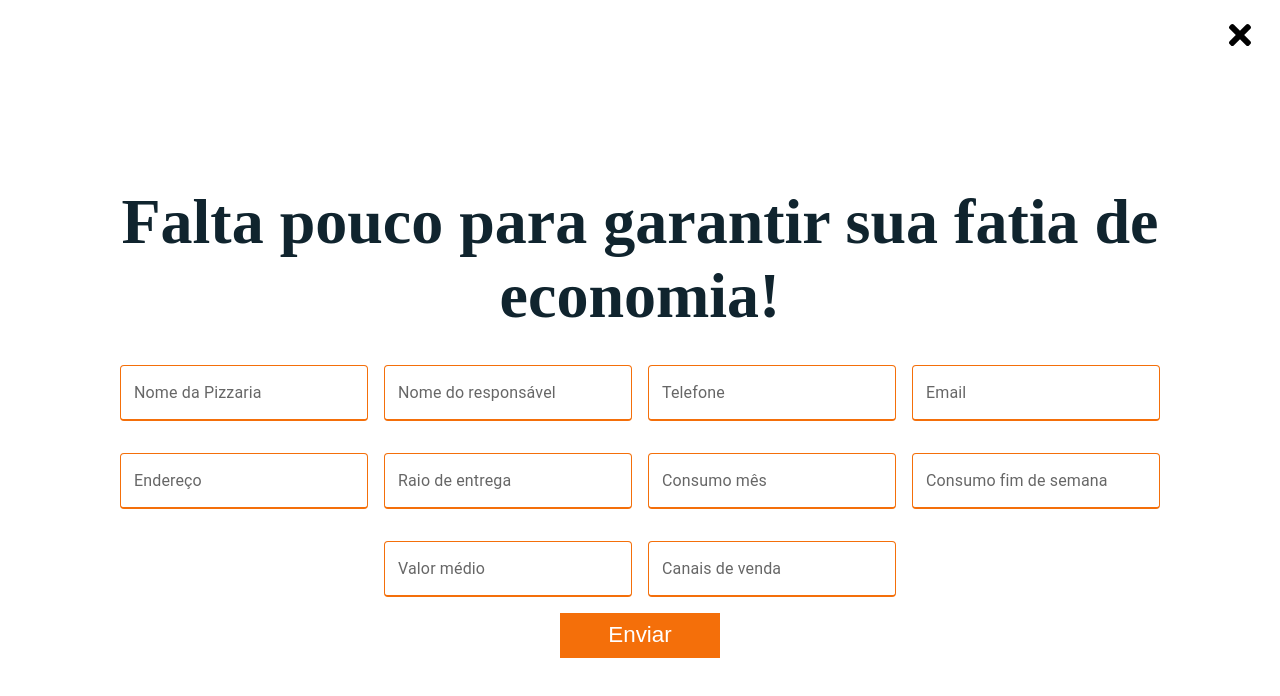
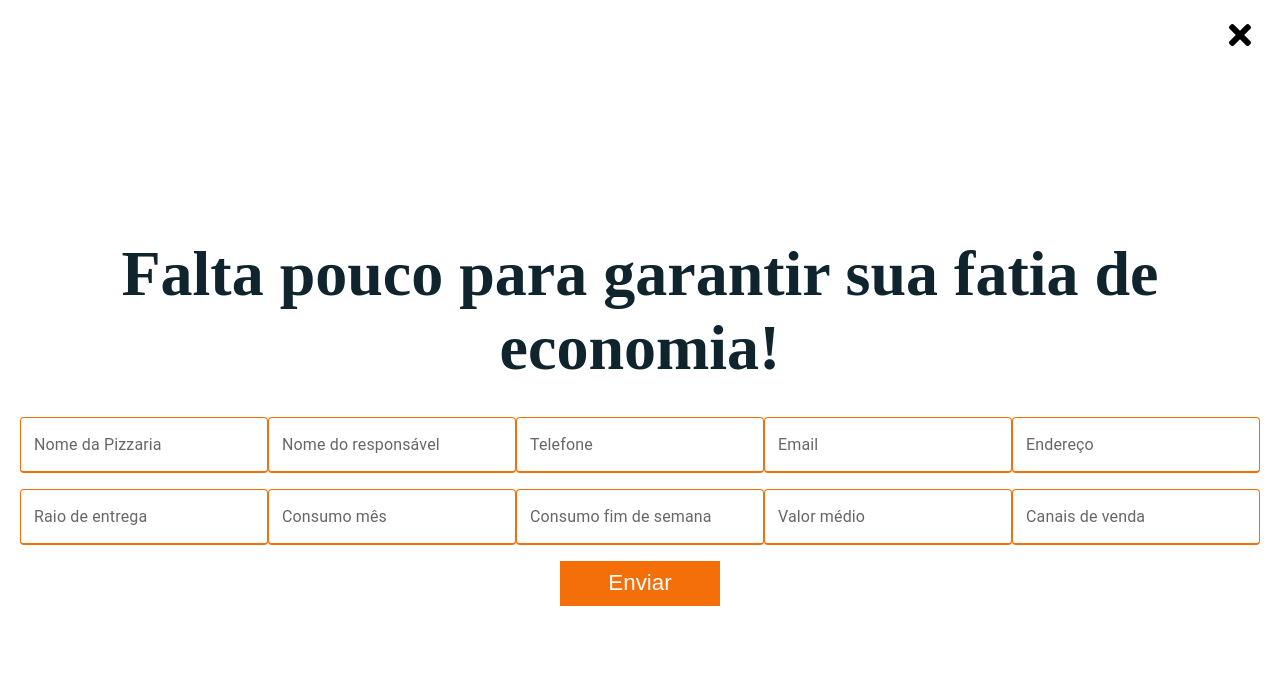
Before and after one commit to cristianosbarbosadev/CriativBox_LP, a React (Create React App) app: page / in a window 1280 px wide. Both pictures are taken after a click on the button "Faça seu cadastro". Shown: the part 3055-3751 px from the top of the page. Built offline with nearby package versions, Linux system fonts and the light colour scheme.

Commit message:
pendencias

```diff
--- a/package.json
+++ b/package.json
@@ -9,6 +9,8 @@
 		"@testing-library/jest-dom": "^5.16.5",
 		"@testing-library/react": "^13.3.0",
 		"@testing-library/user-event": "^13.5.0",
+		"axios": "^1.4.0",
+		"next": "^13.4.2",
 		"react": "^18.2.0",
 		"react-dom": "^18.2.0",
 		"react-icons": "^4.4.0",
--- a/src/components/FormResgister/FormRegister.jsx
+++ b/src/components/FormResgister/FormRegister.jsx
@@ -1,4 +1,4 @@
-import React from 'react';
+import React, { useState } from 'react';
 import {
   FormRegisterContainer,
   FormRegisterButton,
@@ -10,26 +10,86 @@ import Box from '@mui/material/Box';
 import { ThemeProvider, useTheme } from '@mui/material/styles';
 import { customTheme } from './FormRegisterElements';
 import TextField from '@mui/material/TextField';
-
-
-
+import axios from 'axios';
 
 function FormRegister() {
   const outerTheme = useTheme();
-
 
   const handleClose = () => {
     window.location.reload();
   };
 
+  //Declaração de estado para os inputs
+
+  const [data, setData] = useState({
+    nomePizzaria: '',
+    nomeResponsavel: '',
+    telefone: '',
+    email: '',
+    endereco: '',
+    raioEntrega: '',
+    consumoMes: '',
+    consumoFimDeSemana: '',
+    valorMedio: '',
+    canaisVenda: '',
+  });
+
+  //Declarar a variavel para receber a mensagem
+  const [msg, setMsg] = useState('');
+
+  //Receber os dados dos inputs
+
+  const valorInput = e => setData({ ...data, [e.target.name]: e.target.value });
+
+  //Enviar os dados para o backend
+
+  const sendMsg = async e => {
+    e.preventDefault();
+    console.log(`Nome da Pizzaria: ${data.nomePizzaria}`);
+    console.log(`Nome do Responsavel: ${data.nomeResponsavel}`);
+    console.log(`Telefone: ${data.telefone}`);
+    console.log(`Email: ${data.email}`);
+    console.log(`Endereco: ${data.endereco}`);
+    console.log(`Raio de entrega: ${data.raioEntrega}`);
+    console.log(`Consumo mes: ${data.consumoMes}`);
+    console.log(`Consumo fim de semana: ${data.consumoFimDeSemana}`);
+    console.log(`Valor medio: ${data.valorMedio}`);
+    console.log(`Canais venda: ${data.canaisVenda}`);
+
+    const headers = {
+      'Content-Type': 'application/json',
+    };
+    await axios.post('http://localhost:8080/cadastro', data, headers)
+      .then(response => {
+        setMsg(response.data.cadastro);
+        setData({
+          nomePizzaria: '',
+          nomeResponsavel: '',
+          telefone: '',
+          email: '',
+          endereco: '',
+          raioEntrega: '',
+          consumoMes: '',
+          consumoFimDeSemana: '',
+          valorMedio: '',
+          canaisVenda: '',
+        });
+      })
+      .catch(error => {
+        setMsg(error.response.data.cadastro);
+      });
+  };
   return (
-    <FormRegisterContainer >
+    <FormRegisterContainer>
       <Icon onClick={handleClose}>
         <CloseIcon />
       </Icon>
       <FormRegisterHeading>
         Falta pouco para garantir sua fatia de economia!
       </FormRegisterHeading>
+
+      {/* mensagem de sucesso ou erro  */}
+      {msg ? <p>{msg}</p> : ''}
 
       {/* Inputs */}
       <Box
@@ -41,48 +101,100 @@ function FormRegister() {
           justifyContent: 'center',
         }}
       >
+        <form onSubmit={sendMsg}>
           <ThemeProvider theme={customTheme(outerTheme)}>
-          <TextField label="Nome da Pizzaria" type="Phone" />
+            <TextField
+              name="nomePizzaria"
+              label="Nome da Pizzaria"
+              type="text"
+              onChange={valorInput}
+            />
           </ThemeProvider>
 
           <ThemeProvider theme={customTheme(outerTheme)}>
-          <TextField label="Nome do responsável" type="Phone" />
+            <TextField
+              label="Nome do responsável"
+              type="text"
+              name="nomeResponsavel"
+              onChange={valorInput}
+            />
           </ThemeProvider>
 
           <ThemeProvider theme={customTheme(outerTheme)}>
-          <TextField label="Telefone" type="Phone" />
+            <TextField
+              label="Telefone"
+              type="tel"
+              name="telefone"
+              onChange={valorInput}
+            />
           </ThemeProvider>
 
           <ThemeProvider theme={customTheme(outerTheme)}>
-          <TextField label="Email" />
+            <TextField
+              label="Email"
+              type="email"
+              name="email"
+              onChange={valorInput}
+            />
           </ThemeProvider>
 
           <ThemeProvider theme={customTheme(outerTheme)}>
-          <TextField label="Endereço" />
+            <TextField
+              label="Endereço"
+              type="text"
+              name="endereco"
+              onChange={valorInput}
+            />
           </ThemeProvider>
 
           <ThemeProvider theme={customTheme(outerTheme)}>
-          <TextField label="Raio de entrega" />
+            <TextField
+              label="Raio de entrega"
+              type="number"
+              name="raioEntrega"
+              onChange={valorInput}
+            />
           </ThemeProvider>
 
           <ThemeProvider theme={customTheme(outerTheme)}>
-          <TextField label="Consumo mês" />
+            <TextField
+              label="Consumo mês"
+              type="number"
+              name="consumoMes"
+              onChange={valorInput}
+            />
           </ThemeProvider>
 
           <ThemeProvider theme={customTheme(outerTheme)}>
-          <TextField label="Consumo fim de semana" />
+            <TextField
+              label="Consumo fim de semana"
+              type="number"
+              name="consumoFimDeSemana"
+              onChange={valorInput}
+            />
           </ThemeProvider>
 
           <ThemeProvider theme={customTheme(outerTheme)}>
-          <TextField label="Valor médio" />
+            <TextField
+              label="Valor médio"
+              type="number"
+              name="valorMedio"
+              onChange={valorInput}
+            />
           </ThemeProvider>
 
           <ThemeProvider theme={customTheme(outerTheme)}>
-          <TextField label="Canais de venda" />
+            <TextField
+              label="Canais de venda"
+              type="text"
+              name="canaisVenda"
+              onChange={valorInput}
+            />
           </ThemeProvider>
+          <br />
+          <FormRegisterButton type="submit">Enviar</FormRegisterButton>
+        </form>
       </Box>
-
-      <FormRegisterButton>Enviar</FormRegisterButton>
     </FormRegisterContainer>
   );
 }
```
Also changed, not shown: 13 other files (tests, documents, lock files or other folders). Lines whose indentation alone changed are shown as unchanged.
